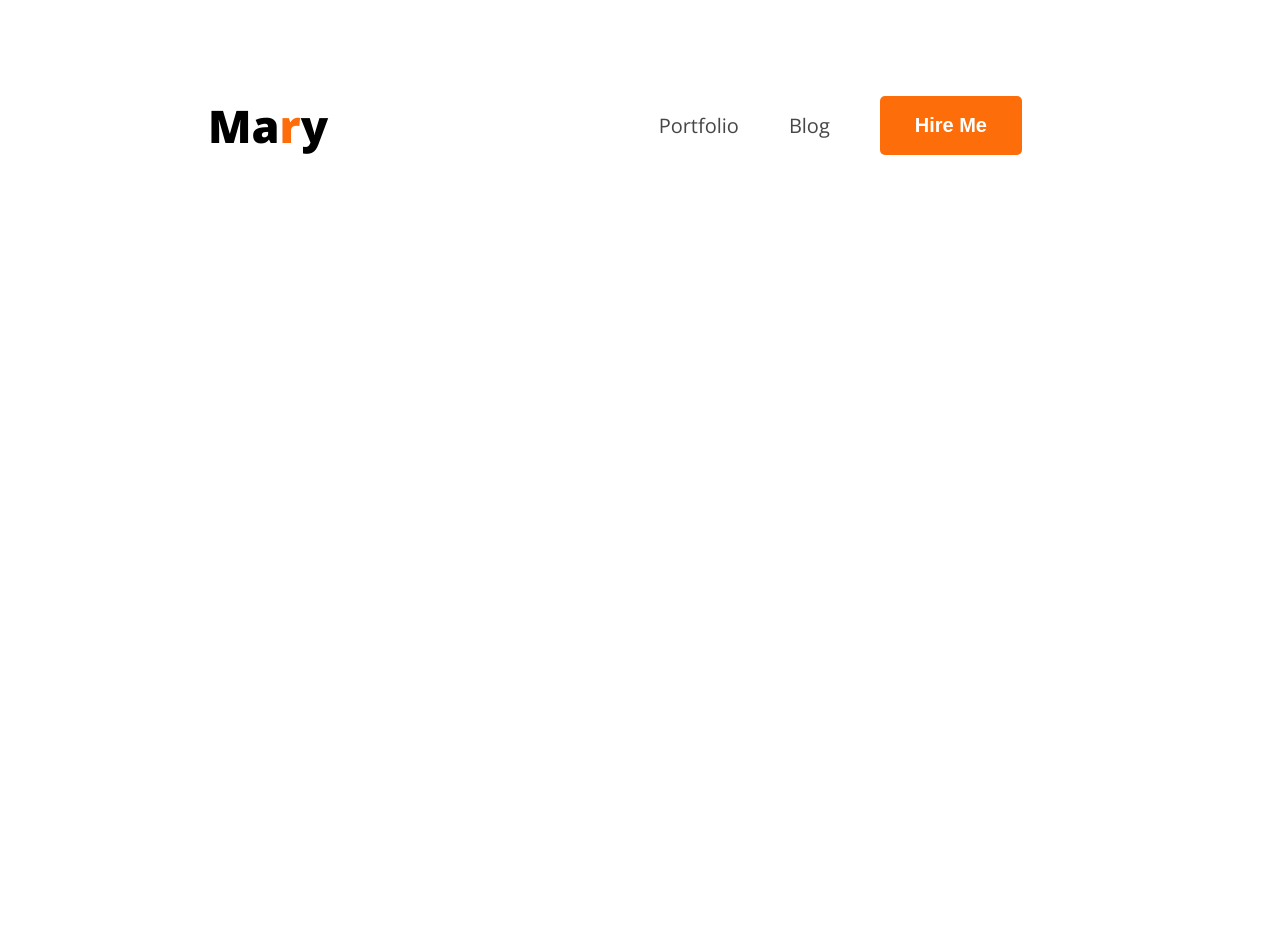
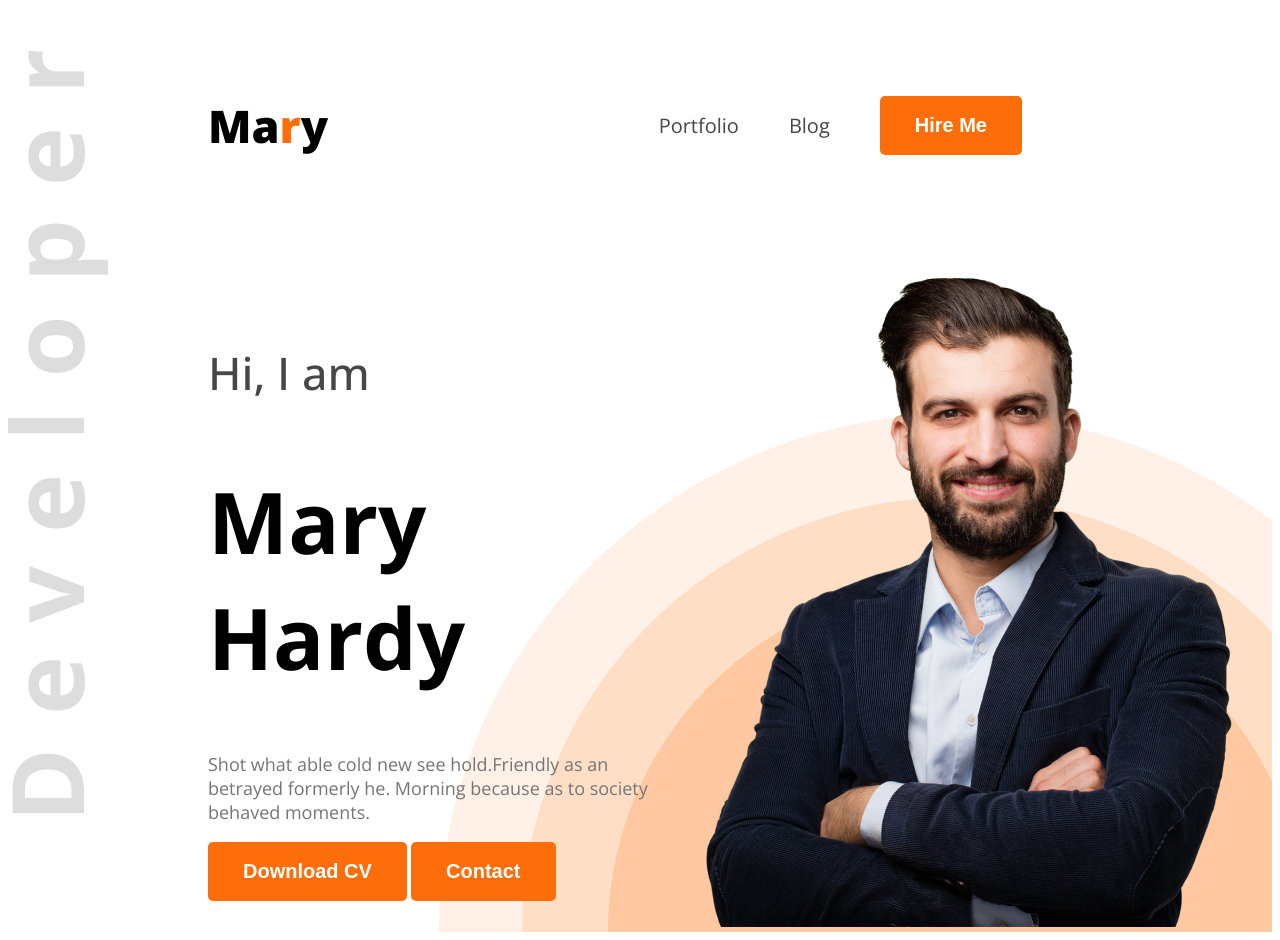
Before and after one commit to tanvir81/web-dev-portfolio, a plain HTML site: page index.html in a window 1280 px wide. Before the commit the page ends 800 px from the top, so only its background shows below. Drawn offline with nearby package versions, Linux system fonts and the light colour scheme.

Commit message:
Banner Update

```diff
--- a/index.html
+++ b/index.html
@@ -13,7 +13,7 @@
     <link rel="stylesheet" href="styles/style.css" />
   </head>
   <body class="open-sans-normal">
-    <header>
+    <header class="header">
       <nav>
         <h3 class="nav-title">Ma<span class="text-primary">r</span>y</h3>
         <ul>
@@ -26,6 +26,21 @@
           </li>
         </ul>
       </nav>
+      <div class="banner">
+        <div class="banner-content">
+          <h4 class="banner-grettings dark-2">Hi, I am</h4>
+          <h1 class="banner-title">Mary Hardy</h1>
+          <p class="banner-description dark-3">
+            Shot what able cold new see hold.Friendly as an betrayed formerly
+            he. Morning because as to society behaved moments.
+          </p>
+          <button class="btn-primary">Download CV</button>
+          <button class="btn-primary">Contact</button>
+        </div>
+        <div class="banner-profile-pic">
+          <img src="images/hardy.png" alt="" />
+        </div>
+      </div>
     </header>
     <main></main>
     <footer></footer>
--- a/styles/style.css
+++ b/styles/style.css
@@ -12,6 +12,9 @@
 }
 .dark-2 {
   color: #474747;
+}
+.dark-3 {
+  color: #757575;
 }
 .btn-primary {
   background-color: #fd6e0a;
@@ -45,3 +48,33 @@ nav li a {
   text-decoration: none;
   font-size: 20px;
 }
+.header {
+  background-image: url("../images/developer.png"),
+    url("../images/header_bg.png");
+  background-repeat: no-repeat;
+  background-position: top left, bottom right;
+}
+/* Banner-Style */
+.banner {
+  display: flex;
+  align-items: center;
+  justify-content: space-between;
+  margin: 0 35px 0 200px;
+}
+.banner-content {
+  max-width: 580px;
+}
+.banner-grettings {
+  font-size: 45px;
+  font-weight: 500;
+}
+.banner-title {
+  font-size: 85px;
+  font-weight: bold;
+}
+.banner-description {
+  font-size: 18px;
+}
+.banner-profile-pic {
+  width: 580px;
+}
```
